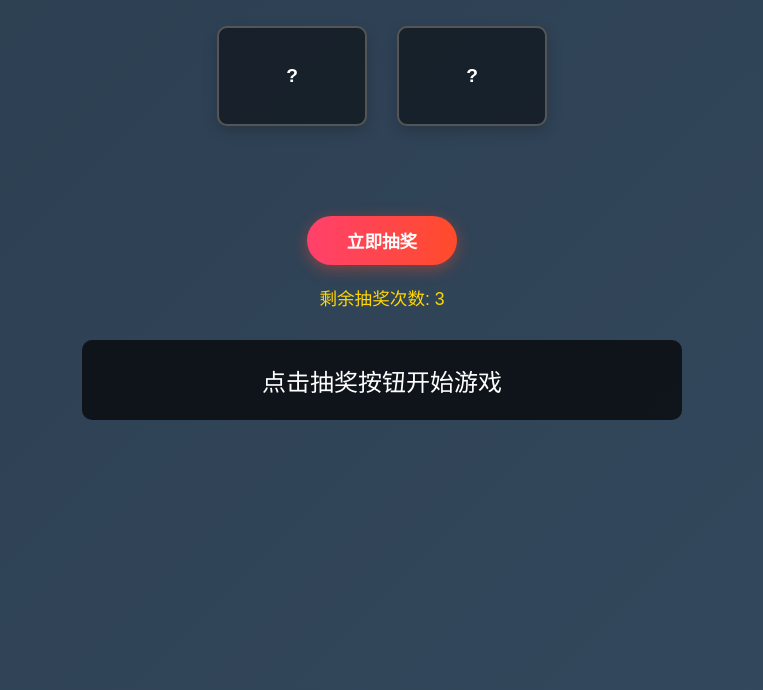
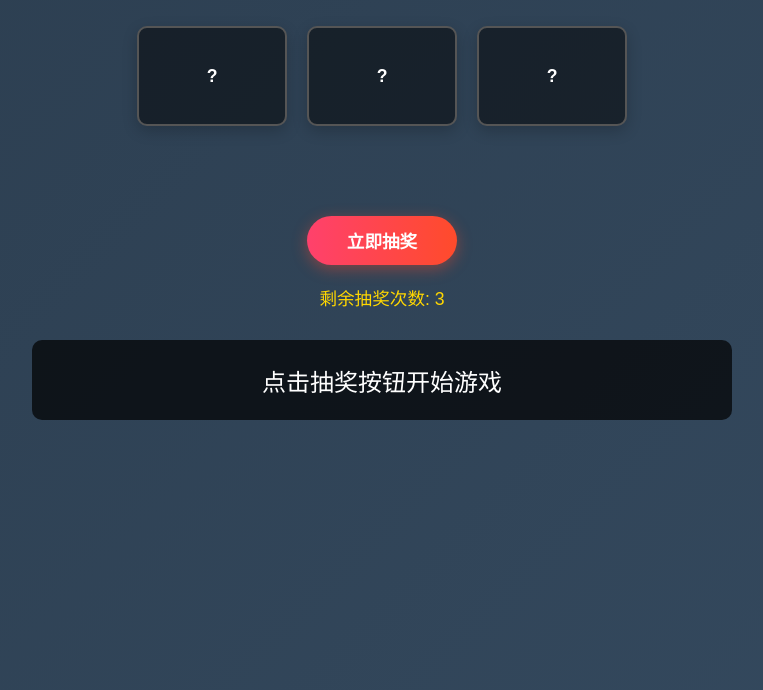
Before and after one commit to BlueSky-ZH/TYY, a plain HTML site: page index.html in a window 1280 px wide. Shown: the part 110-800 px from the top of the page, without its empty margins (258-1021 px from the left). Drawn offline with Linux system fonts and the light colour scheme.

Commit message:
Update index.html

```diff
--- a/index.html
+++ b/index.html
@@ -19,7 +19,7 @@
             color: white;
         }
         .lottery-container {
-            width: 600px;
+            width: 700px;
             margin: 50px auto;
             text-align: center;
         }
@@ -33,7 +33,7 @@
         .prize-item {
             width: 150px;
             height: 100px;
-            margin: 0 15px;
+            margin: 0 10px;
             position: relative;
             transform-style: preserve-3d;
             perspective: 1000px;
@@ -47,10 +47,12 @@
             display: flex;
             align-items: center;
             justify-content: center;
-            font-size: 1.2em;
+            font-size: 1.1em;
             font-weight: bold;
             border-radius: 10px;
             box-shadow: 0 5px 15px rgba(0,0,0,0.2);
+            text-align: center;
+            padding: 10px;
         }
         .prize-front {
             background: rgba(0,0,0,0.5);
@@ -58,6 +60,12 @@
         }
         .prize-back {
             transform: rotateY(180deg);
+        }
+        /* 奖品背面颜色 */
+        .prize-back[data-prize="steak"] {
+            background: rgba(0,0,0,0.3);
+            color: #FF6347;
+            border: 2px solid #FF6347;
         }
         .prize-back[data-prize="thanks"] {
             background: rgba(0,0,0,0.3);
@@ -75,7 +83,7 @@
 
         .selector {
             position: absolute;
-            width: 180px;
+            width: 170px;
             height: 120px;
             border: 3px solid gold;
             border-radius: 15px;
@@ -189,9 +197,13 @@
 </head>
 <body>
     <div class="lottery-container">
-        <h1 style="color: #FFD700; margin-bottom: 30px;">✨ 专属于佳欣的夺宝 ✨</h1>
+        <h1 style="color: #FFD700; margin-bottom: 30px;">✨ 翻转夺宝 ✨</h1>
 
         <div class="prize-track">
+            <div class="prize-item">
+                <div class="prize-face prize-front">?</div>
+                <div class="prize-face prize-back" data-prize="steak">佳欣请宝贝吃牛排</div>
+            </div>
             <div class="prize-item">
                 <div class="prize-face prize-front">?</div>
                 <div class="prize-face prize-back" data-prize="thanks">谢谢惠顾</div>
@@ -222,6 +234,14 @@
     <script>
         // 奖品配置
         const prizes = {
+            steak: {
+                name: '佳欣请宝贝吃牛排',
+                color: '#FF6347',
+                modal: {
+                    title: '恭喜你',
+                    message: '获得牛排大餐一顿！'
+                }
+            },
             thanks: {
                 name: '谢谢惠顾',
                 color: '#808080',
@@ -241,7 +261,7 @@
         };
 
         // 固定抽奖顺序（3次）
-        const prizeSequence = ['thanks', 'thanks', 'projector'];
+        const prizeSequence = ['steak', 'thanks', 'projector'];
 
         const selector = document.getElementById('selector');
         const spinBtn = document.getElementById('spinBtn');
@@ -253,7 +273,7 @@
         const modalMessage = document.getElementById('modalMessage');
         const modalBtn = document.getElementById('modalBtn');
 
-        const itemWidth = 150 + 30;
+        const itemWidth = 150 + 20;
         let currentRound = 0;
         let remainingAttempts = 3;
         let isAnimating = false;
```
